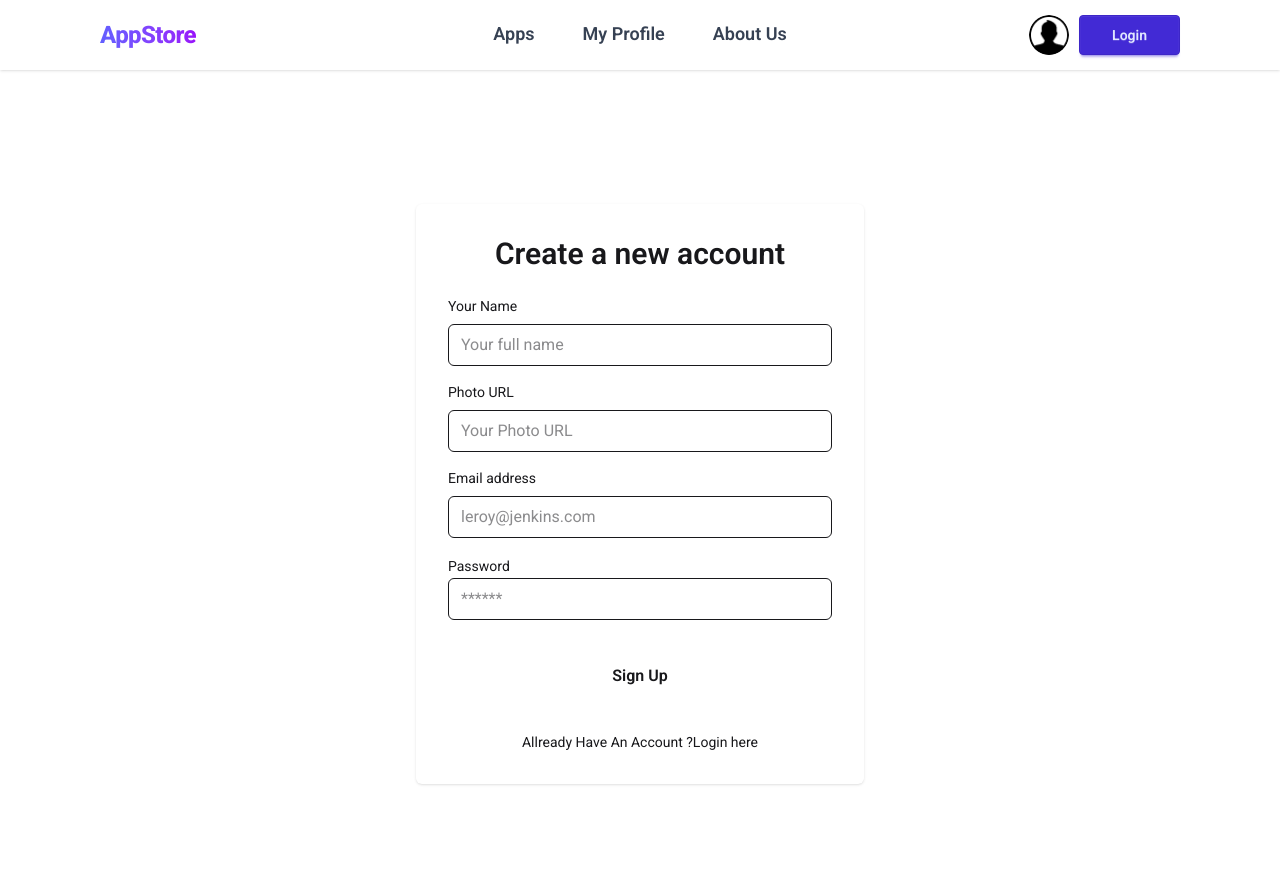
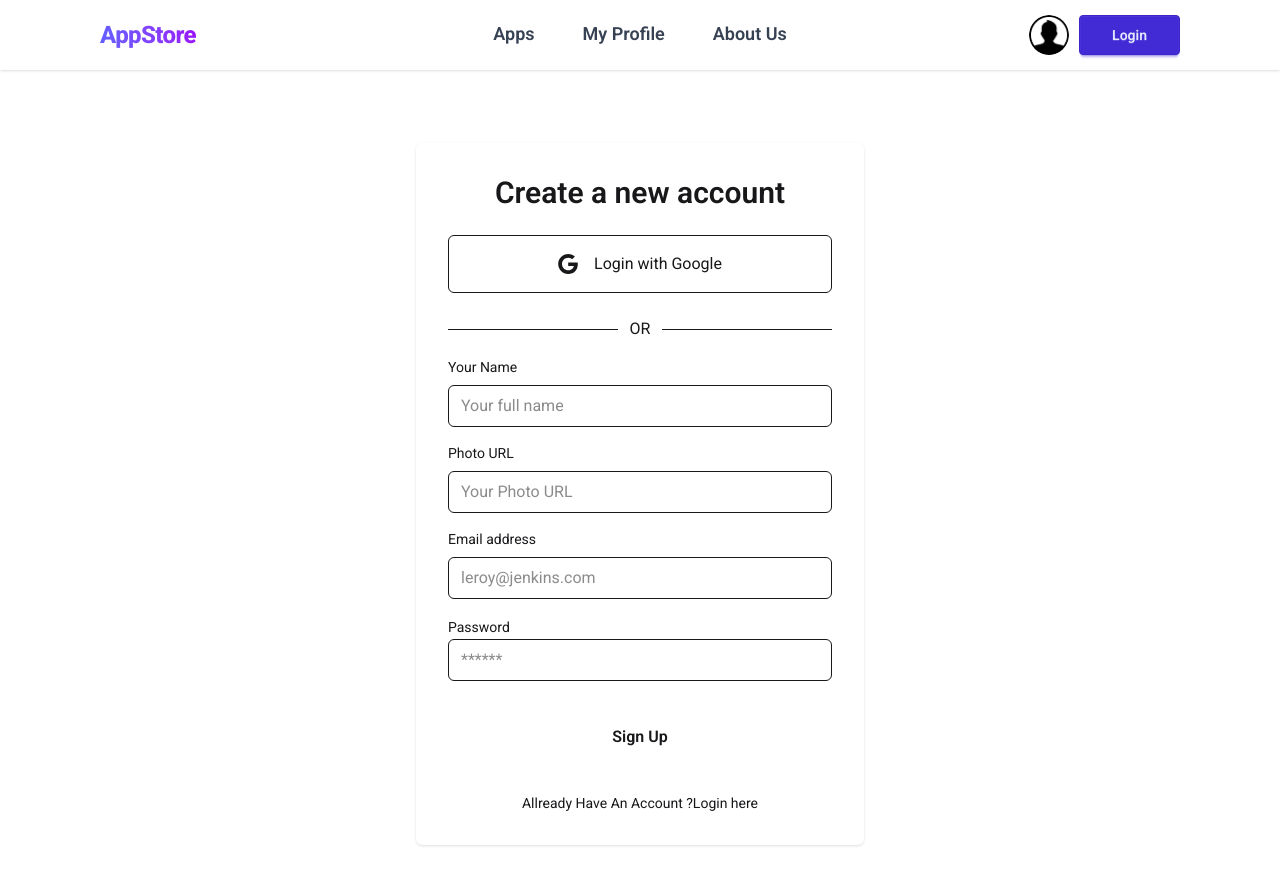
Before and after one commit to Samiul821/App-Store-Client, a React (Vite) app: page /auth/signUp in a window 1280 px wide. Shown: the top 884 px of the page. Built offline with nearby package versions, Linux system fonts and the light colour scheme; no server answers.

Commit message:
signup page implement google login

```diff
--- a/src/pages/SignUp.jsx
+++ b/src/pages/SignUp.jsx
@@ -5,7 +5,7 @@
 import { Helmet } from "react-helmet-async";
 
 const SignUp = () => {
-  const { createUser, setUser, updateUser } = use(AuthContext);
+  const { createUser, setUser, updateUser, googleSignIn } = use(AuthContext);
   const navigate = useNavigate();
 
   const handleSignUp = (e) => {
@@ -60,6 +60,20 @@
       });
   };
 
+  const handleGoogleSignIn = () => {
+    googleSignIn()
+      .then((result) => {
+        const user = result.user;
+        const redirectPath = location?.state?.from?.pathname || "/";
+        navigate(redirectPath, { replace: true });
+        toast.success("Google Sign In Successful");
+      })
+      .catch((error) => {
+        const errorMessage = error.message;
+        toast.error(errorMessage);
+      });
+  };
+
   return (
     <div className="flex justify-center min-h-screen items-center">
       <Helmet>
@@ -69,6 +83,28 @@
         <h2 className="mb-6 text-3xl font-semibold text-center">
           Create a new account
         </h2>
+        <div className="my-6 space-y-4">
+          <button
+            onClick={handleGoogleSignIn}
+            aria-label="Login with Google"
+            type="button"
+            className="hover:bg-violet-600 hover:text-white cursor-pointer flex items-center justify-center w-full p-4 space-x-4 border rounded-md focus:ring-2 focus:ring-offset-1 dark:border-gray-600 focus:dark:ring-violet-600"
+          >
+            <svg
+              xmlns="http://www.w3.org/2000/svg"
+              viewBox="0 0 32 32"
+              className="w-5 h-5 fill-current"
+            >
+              <path d="M16.318 13.714v5.484h9.078c-0.37 2.354-2.745 6.901-9.078 6.901-5.458 0-9.917-4.521-9.917-10.099s4.458-10.099 9.917-10.099c3.109 0 5.193 1.318 6.38 2.464l4.339-4.182c-2.786-2.599-6.396-4.182-10.719-4.182-8.844 0-16 7.151-16 16s7.156 16 16 16c9.234 0 15.365-6.49 15.365-15.635 0-1.052-0.115-1.854-0.255-2.651z"></path>
+            </svg>
+            <p>Login with Google</p>
+          </button>
+        </div>
+        <div className="flex items-center w-full my-4">
+          <hr className="w-full dark:text-gray-600" />
+          <p className="px-3 dark:text-gray-600">OR</p>
+          <hr className="w-full dark:text-gray-600" />
+        </div>
         <form onSubmit={handleSignUp} className="space-y-8">
           <div className="space-y-4">
             {/* Name */}
```
